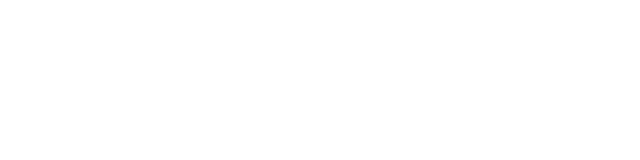
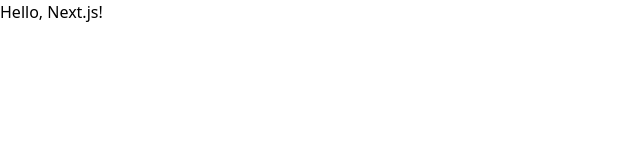
Before and after one commit to x-sss-x/santhosh, a Next.js app: page / in a window 1280 px wide. Shown: the top 160 px of the page, without its empty margins (0-640 px from the left). Built offline with nearby package versions, Linux system fonts and the light colour scheme.

Commit message:
upgrade next.js

```diff
--- a/package.json
+++ b/package.json
@@ -18,10 +18,10 @@
     "autoprefixer": "10.4.14",
     "eslint": "8.39.0",
     "eslint-config-next": "13.3.4",
-    "next": "13.3.4",
+    "next": "^13.4.1",
     "postcss": "8.4.23",
-    "react": "18.2.0",
-    "react-dom": "18.2.0",
+    "react": "^18.2.0",
+    "react-dom": "^18.2.0",
     "react-redux": "^8.0.5",
     "tailwindcss": "3.3.2",
     "typescript": "5.0.4"
--- /dev/null
+++ b/src/app/layout.tsx
@@ -0,0 +1,13 @@
+import "../styles/globals.css"
+
+interface props{
+    children:React.ReactNode
+}
+
+export default function RootLayout({ children }:props) {
+    return (
+      <html lang="en">
+        <body>{children}</body>
+      </html>
+    );
+  }
--- /dev/null
+++ b/src/app/page.tsx
@@ -0,0 +1,5 @@
+import React from "react";
+
+export default function Page() {
+    return <h1>Hello, Next.js!</h1>;
+  }
--- a/src/pages/_app.tsx
+++ /dev/null
@@ -1,6 +0,0 @@
-import '@/styles/globals.css'
-import type { AppProps } from 'next/app'
-
-export default function App({ Component, pageProps }: AppProps) {
-  return <Component {...pageProps} />
-}
--- a/src/pages/_document.tsx
+++ /dev/null
@@ -1,13 +0,0 @@
-import { Html, Head, Main, NextScript } from 'next/document'
-
-export default function Document() {
-  return (
-    <Html lang="en">
-      <Head />
-      <body>
-        <Main />
-        <NextScript />
-      </body>
-    </Html>
-  )
-}
--- a/src/pages/api/hello.ts
+++ /dev/null
@@ -1,13 +0,0 @@
-// Next.js API route support: https://nextjs.org/docs/api-routes/introduction
-import type { NextApiRequest, NextApiResponse } from 'next'
-
-type Data = {
-  name: string
-}
-
-export default function handler(
-  req: NextApiRequest,
-  res: NextApiResponse<Data>
-) {
-  res.status(200).json({ name: 'John Doe' })
-}
--- a/src/pages/index.tsx
+++ /dev/null
@@ -1,11 +0,0 @@
-import Image from 'next/image'
-import { Inter } from 'next/font/google'
-const inter = Inter({ subsets: ['latin'] })
-
-export default function Home() {
-  return (
-    <main>
-
-    </main>
-  )
-}
```
Also changed, not shown: tsconfig.json (+23 -5 lines), src/app/Toggles/Button.jsx (renamed from src/pages/Toggles/Button.jsx), src/app/Toggles/Header.jsx (renamed from src/pages/Toggles/Header.jsx), src/app/Toggles/Search.jsx (renamed from src/pages/Toggles/Search.jsx), 1 other file (tests, documents, lock files or other folders).
